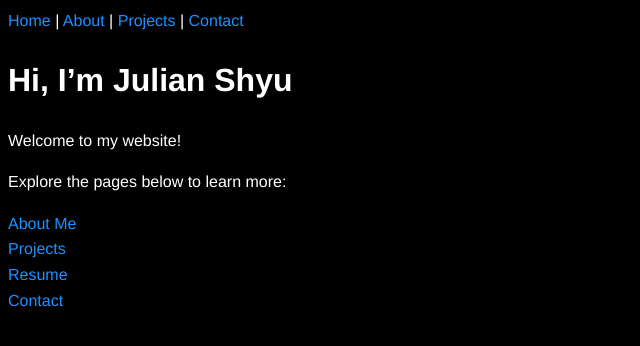
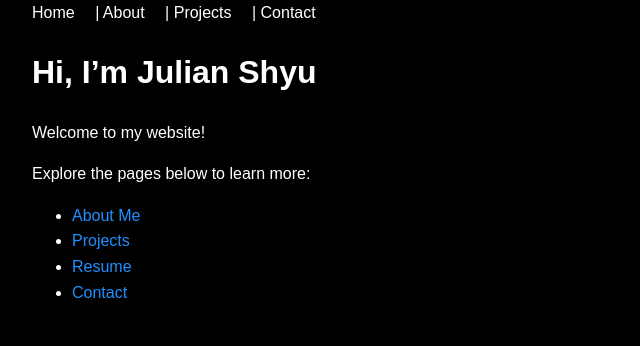
Before and after one commit to Julianzen/julians.github.io, a Jekyll site: the page built from index.md, in a window 1280 px wide. Shown: the top 346 px of the page, without its empty margins (0-640 px from the left). Built offline with Jekyll 4.4.1, drawn with Linux system fonts in a browser that asks for light colours.

Commit message:
Update style.css

```diff
--- a/assets/style.css
+++ b/assets/style.css
@@ -1,12 +1,19 @@
 /* Global site styles */
 body {
-  background-color: #000000;  /* black background */
-  color: #ffffff;             /* white text */
-  font-family: "Helvetica", Arial, sans-serif;
+  background-color: #000000;
+  color: #ffffff;
+  font-family: Arial, sans-serif;
   line-height: 1.6;
+  margin: 0;
+  padding: 0 2rem;
 }
 
-/* Link Color */
+/* Headings */
+h1, h2, h3, h4 {
+  color: #ffffff;
+}
+
+/* Links */
 a {
   color: #1e90ff; /* bright blue links */
   text-decoration: none;
@@ -17,14 +24,8 @@ a:hover {
   text-decoration: underline;
 }
 
-/* Headings */
-h1, h2, h3, h4 {
+/* Navigation bar (if you have one) */
+nav a {
   color: #ffffff;
-  font-weight: 600;
+  margin-right: 1rem;
 }
-
-/* Navigation */
-nav, ul {
-  list-style: none;
-  padding: 0;
-}
```
